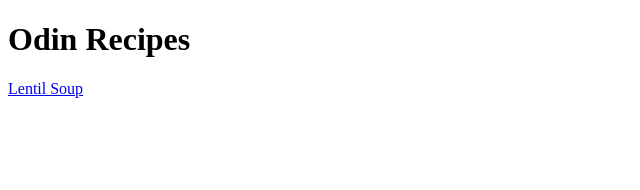
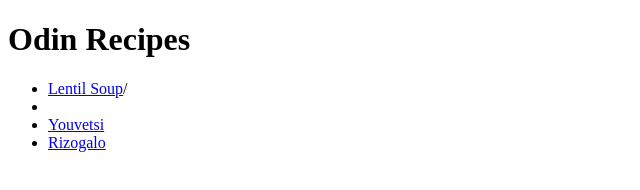
Before and after one commit to mossbutter/odin-recipes, a plain HTML site: page index.html in a window 1280 px wide. Shown: the whole page, without its empty margins (0-640 px from the left). Drawn offline with Linux system fonts and the light colour scheme.

Commit message:
Update index.html list

```diff
--- a/index.html
+++ b/index.html
@@ -8,6 +8,11 @@
 
 <body>
 	<h1>Odin Recipes</h1>
-	<a href="recipes/lentil-soup.html">Lentil Soup</a>
+	<ul>
+		<li><a href="recipes/lentil-soup.html">Lentil Soup</a>/<li>
+		<li><a href="recipes/youvetsi.html">Youvetsi</a></li>
+		<li><a href="recipes/rizogalo.html">Rizogalo</a>
+	</ul>
+
 </body>
 </html>
```
